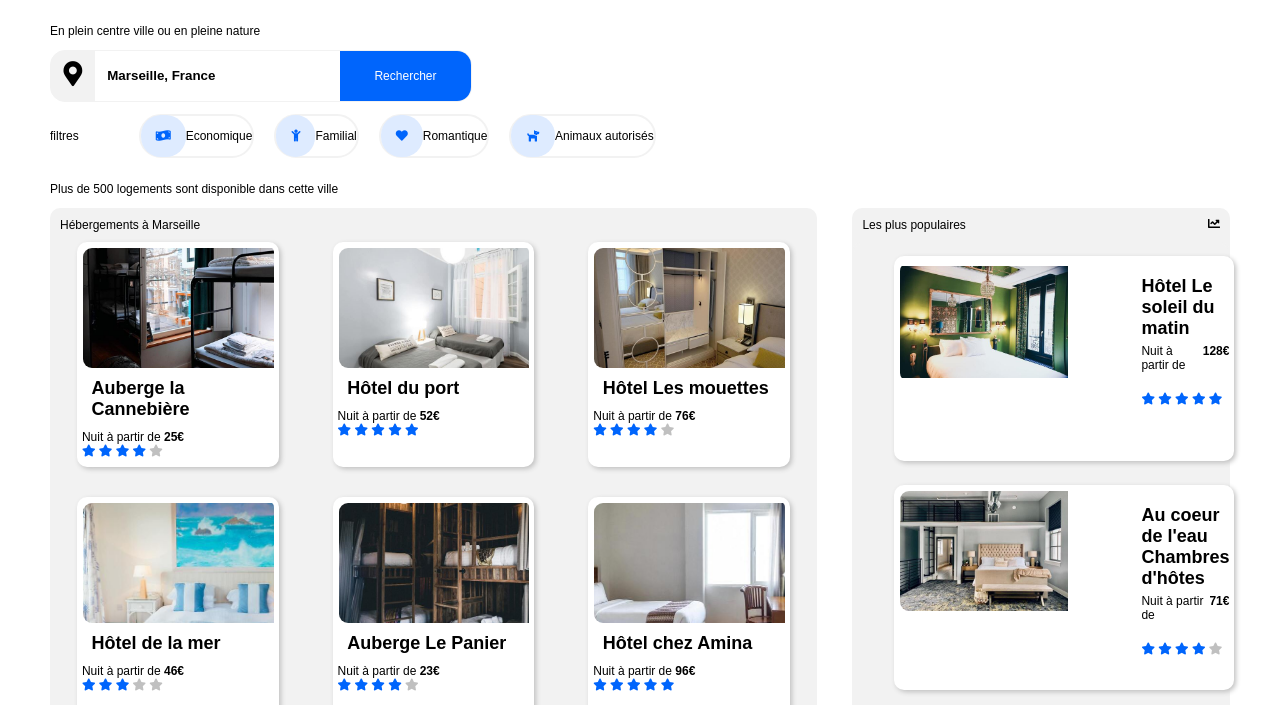
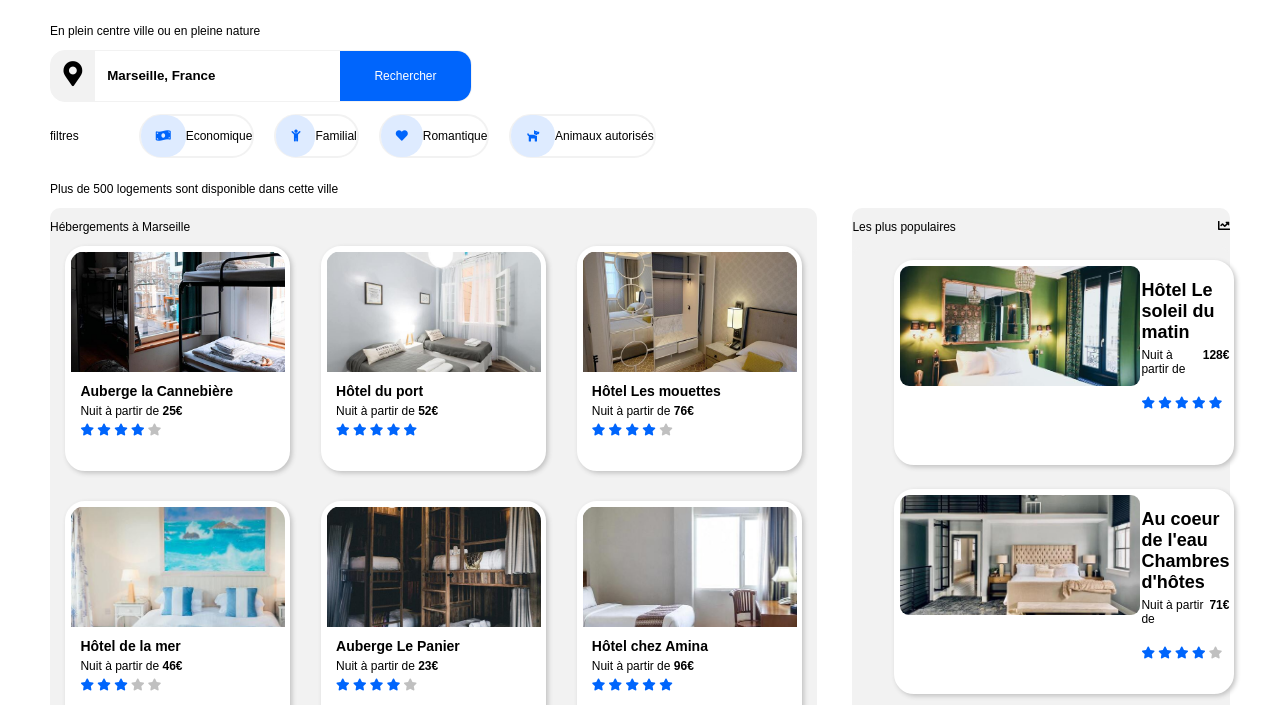
Before and after one commit to Plo-K2on/P2_Hugo_CAFFIN, a plain HTML site: page index.html in a window 1280 px wide. Shown: the part 95-800 px from the top of the page. Drawn offline with Linux system fonts and the light colour scheme; a web font is replaced by a local one.

Commit message:
Add files via upload

```diff
--- a/style.css
+++ b/style.css
@@ -70,8 +70,6 @@ nav ul li a{
     overflow: hidden;
     background-color: #F2F2F2;
 }
-
-
 #recherche i {
     width: 50px;
     font-size: 25px;
@@ -134,7 +132,7 @@ nav ul li a{
 
 main figure{
     border: 5px white solid;
-    border-radius: 10px;
+    border-radius: 20px;
     background-color: white;
     box-shadow: 2px 2px 5px silver;
 }
@@ -143,14 +141,11 @@ main figure{
 main {
     display: flex;
     justify-content: space-between;
-
-
 }
 main section{
     width: 65%;
 }
 main section h2{
-
     margin-top: 50px;
     margin: 5%;
 }
@@ -167,9 +162,6 @@ main .conteneur{
     background-color: #F2F2F2;
     border-radius: 10px;
 }
-main .conteneur p{
-    margin: 10px 10px;
-}
 
 /* Hebergements */
 .hebergements{
@@ -177,10 +169,8 @@ main .conteneur p{
     flex-wrap: wrap;
     justify-content: space-around;
 }
-
-
 .hebergements figure{
-    max-width: 25%;
+    max-width: 28%;
     height: 215px;
     overflow: hidden;
     margin: 0;
@@ -189,15 +179,21 @@ main .conteneur p{
 .hebergements figure .image{
     height: 115px;
     border: 1px white solid;
-    border-radius: 10px;
+    border-radius: 10px 10px 0 0;
 }
 .hebergements figure .image img{
     width: 100%;
 }
 .hebergements figure figcaption{
     height: 80px;
+    margin: 10px;
 }
 .hebergements figure figcaption p{
+    font-size: 12px;
+    margin: 5px 0;
+}
+.hebergements figure figcaption h2{
+    font-size: 14px;
     margin: 0;
 }
 .hebergements figure figcaption .fa-star-blue{
@@ -209,21 +205,23 @@ main .conteneur p{
     display: flex;
     flex-wrap: wrap;
 }
-
 .populaires figure{
     height: 195px;
     display: flex;
 }
 .populaires figure .image{
     height: 115px;
+    width: 40%;
     border: 1px white solid;
     border-radius: 10px;
+    overflow: hidden;
 }
 .populaires figure .image img{
-    width: 70%;
+    width: 100%;
 }
 .populaires figure figcaption{
     height: 80px;
+    width: 60%;
 }
 .populaires figure figcaption h2{
     margin-bottom: 5px;
@@ -231,9 +229,7 @@ main .conteneur p{
 .populaires figure figcaption p{
     margin: 0;
     margin-bottom: 20px;
-
 }
-
 .populaires figure figcaption .fa-star-blue{
     color: #0065FC;
 }
```
Also changed, not shown: index.html (+0 -1 lines).
